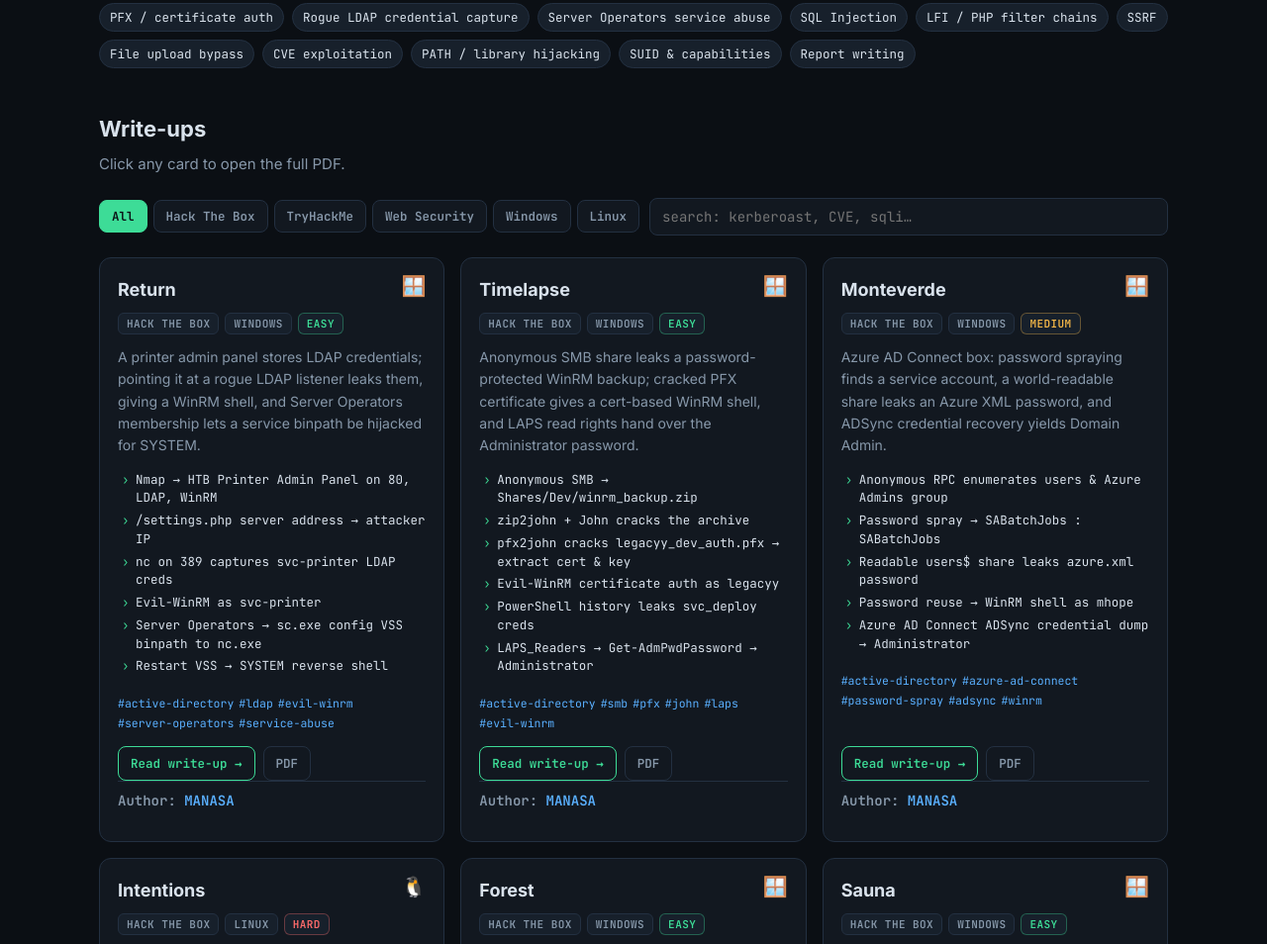
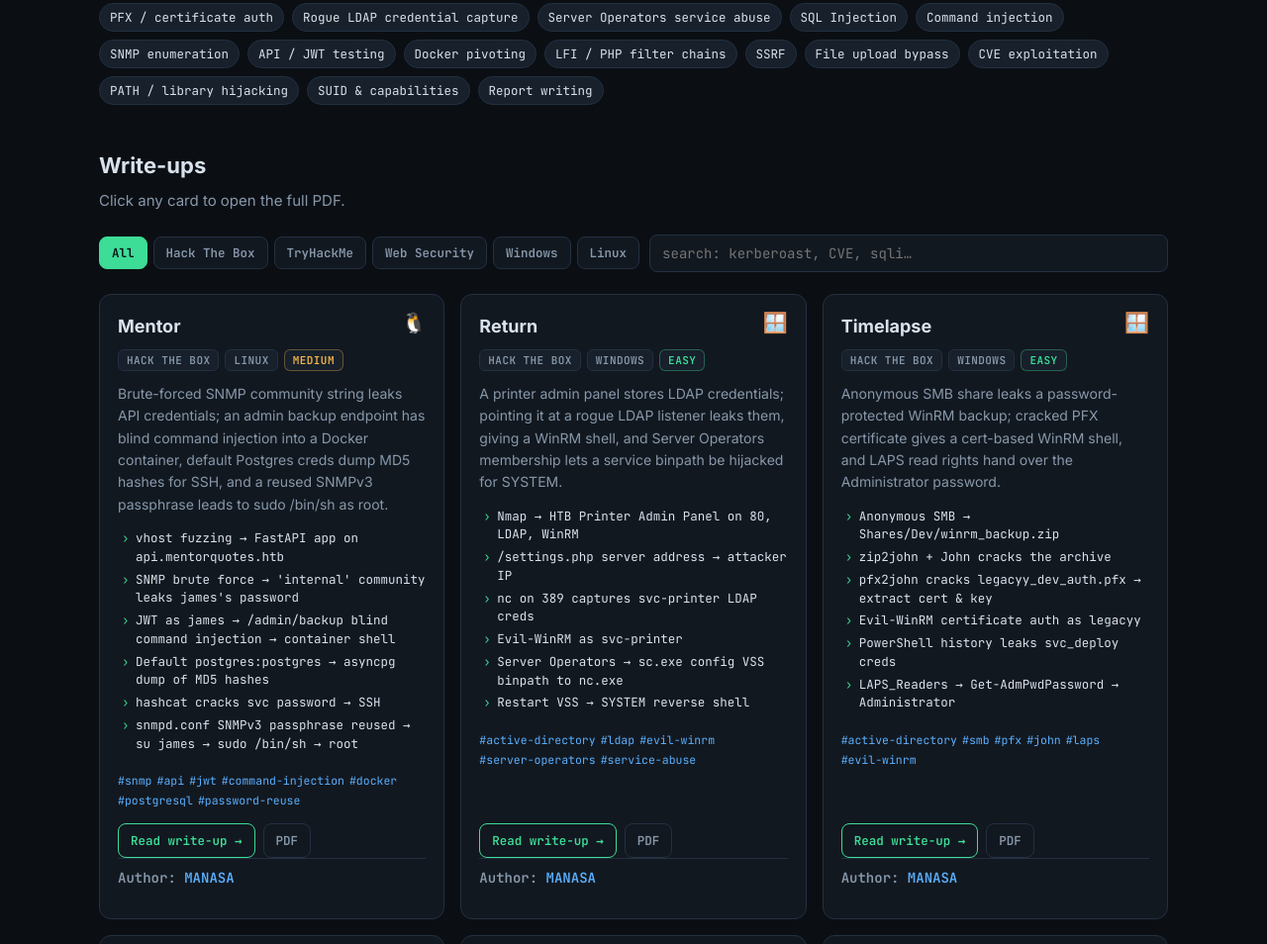
Before and after one commit to manasarangavalli28503/CTF-Writeups, a plain HTML site: page index.html in a window 1280 px wide. Shown: the part 769-1723 px from the top of the page at 99% size. Drawn offline with Linux system fonts and the light colour scheme.

Commit message:
Add Mentor write-up
HTB Mentor (Linux, Medium): SNMP community brute force leaks API creds, FastAPI admin backup blind command injection into a Docker container, default Postgres creds dump MD5 hashes for SSH, reused SNMPv3 passphrase and sudo /bin/sh for root. PDF carries the same manasa byline stamp as the other write-ups.

```diff
--- a/index.html
+++ b/index.html
@@ -137,6 +137,10 @@
 <script>
 const AUTHOR = "MANASA";
 const WRITEUPS = [
+  { name:"Mentor", platform:"Hack The Box", os:"Linux", difficulty:"Medium", file:"mentor.pdf",
+    summary:"Brute-forced SNMP community string leaks API credentials; an admin backup endpoint has blind command injection into a Docker container, default Postgres creds dump MD5 hashes for SSH, and a reused SNMPv3 passphrase leads to sudo /bin/sh as root.",
+    chain:["vhost fuzzing → FastAPI app on api.mentorquotes.htb","SNMP brute force → 'internal' community leaks james's password","JWT as james → /admin/backup blind command injection → container shell","Default postgres:postgres → asyncpg dump of MD5 hashes","hashcat cracks svc password → SSH","snmpd.conf SNMPv3 passphrase reused → su james → sudo /bin/sh → root"],
+    tags:["snmp","api","jwt","command-injection","docker","postgresql","password-reuse"] },
   { name:"Return", platform:"Hack The Box", os:"Windows", difficulty:"Easy", file:"return.pdf",
     summary:"A printer admin panel stores LDAP credentials; pointing it at a rogue LDAP listener leaks them, giving a WinRM shell, and Server Operators membership lets a service binpath be hijacked for SYSTEM.",
     chain:["Nmap → HTB Printer Admin Panel on 80, LDAP, WinRM","/settings.php server address → attacker IP","nc on 389 captures svc-printer LDAP creds","Evil-WinRM as svc-printer","Server Operators → sc.exe config VSS binpath to nc.exe","Restart VSS → SYSTEM reverse shell"],
@@ -211,7 +215,7 @@ const WRITEUPS = [
     tags:["sqli","xss","csrf","burp","waf-bypass"] },
 ];
 
-const SKILLS = ["Nmap","Burp Suite","Caido","sqlmap","gobuster / dirsearch","wfuzz / Hydra","Impacket","BloodHound","Evil-WinRM","Hashcat / John","linpeas","Kerberoasting","AS-REP Roasting","DCSync / Pass-the-Hash","GPP abuse","Password spraying","Azure AD Connect","LAPS abuse","PFX / certificate auth","Rogue LDAP credential capture","Server Operators service abuse","SQL Injection","LFI / PHP filter chains","SSRF","File upload bypass","CVE exploitation","PATH / library hijacking","SUID & capabilities","Report writing"];
+const SKILLS = ["Nmap","Burp Suite","Caido","sqlmap","gobuster / dirsearch","wfuzz / Hydra","Impacket","BloodHound","Evil-WinRM","Hashcat / John","linpeas","Kerberoasting","AS-REP Roasting","DCSync / Pass-the-Hash","GPP abuse","Password spraying","Azure AD Connect","LAPS abuse","PFX / certificate auth","Rogue LDAP credential capture","Server Operators service abuse","SQL Injection","Command injection","SNMP enumeration","API / JWT testing","Docker pivoting","LFI / PHP filter chains","SSRF","File upload bypass","CVE exploitation","PATH / library hijacking","SUID & capabilities","Report writing"];
 
 const OS_ICON = { Linux:"🐧", Windows:"🪟", Web:"🌐" };
 const $ = s => document.querySelector(s);
```
Also changed, not shown: 2 other files.
